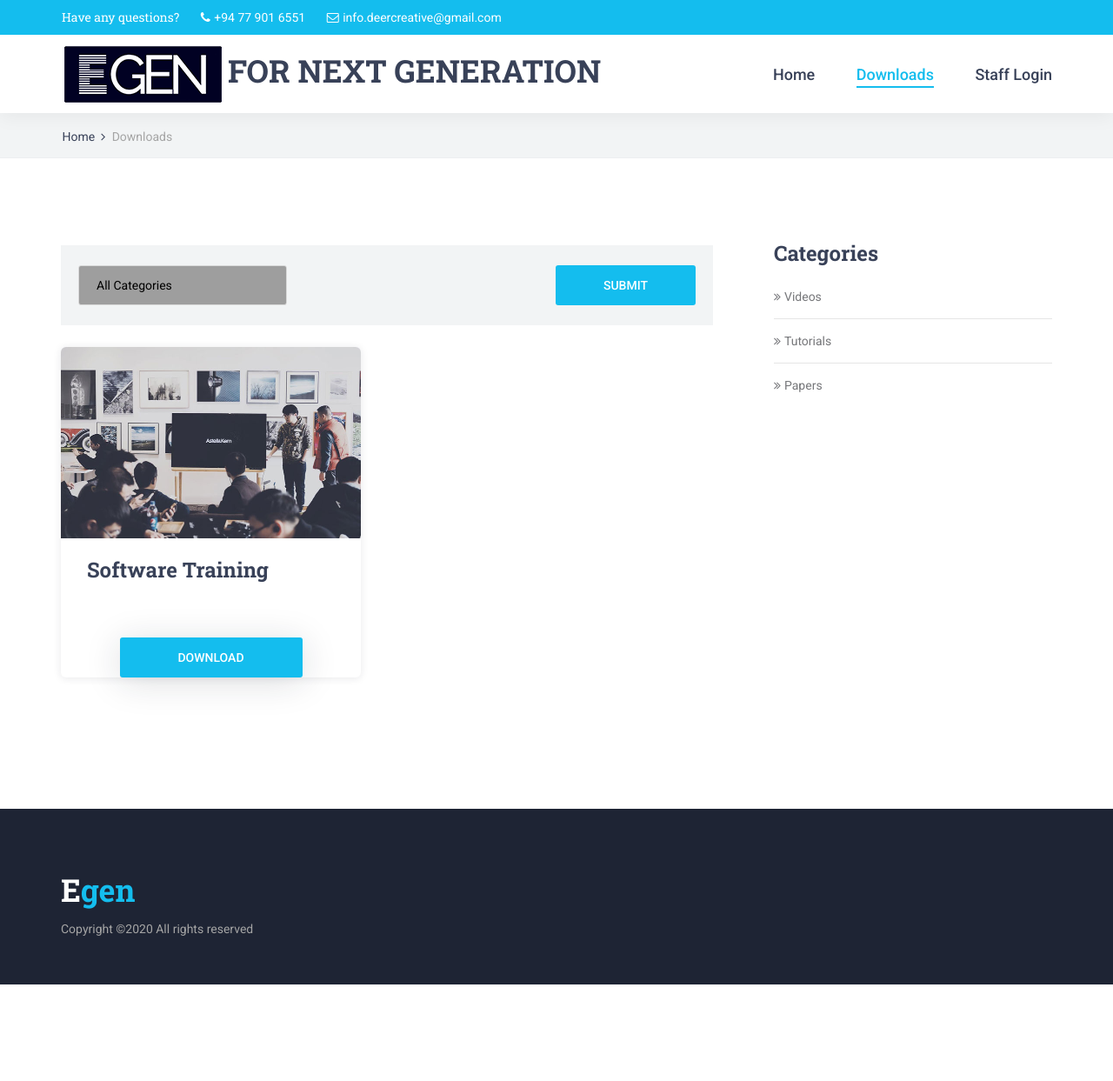
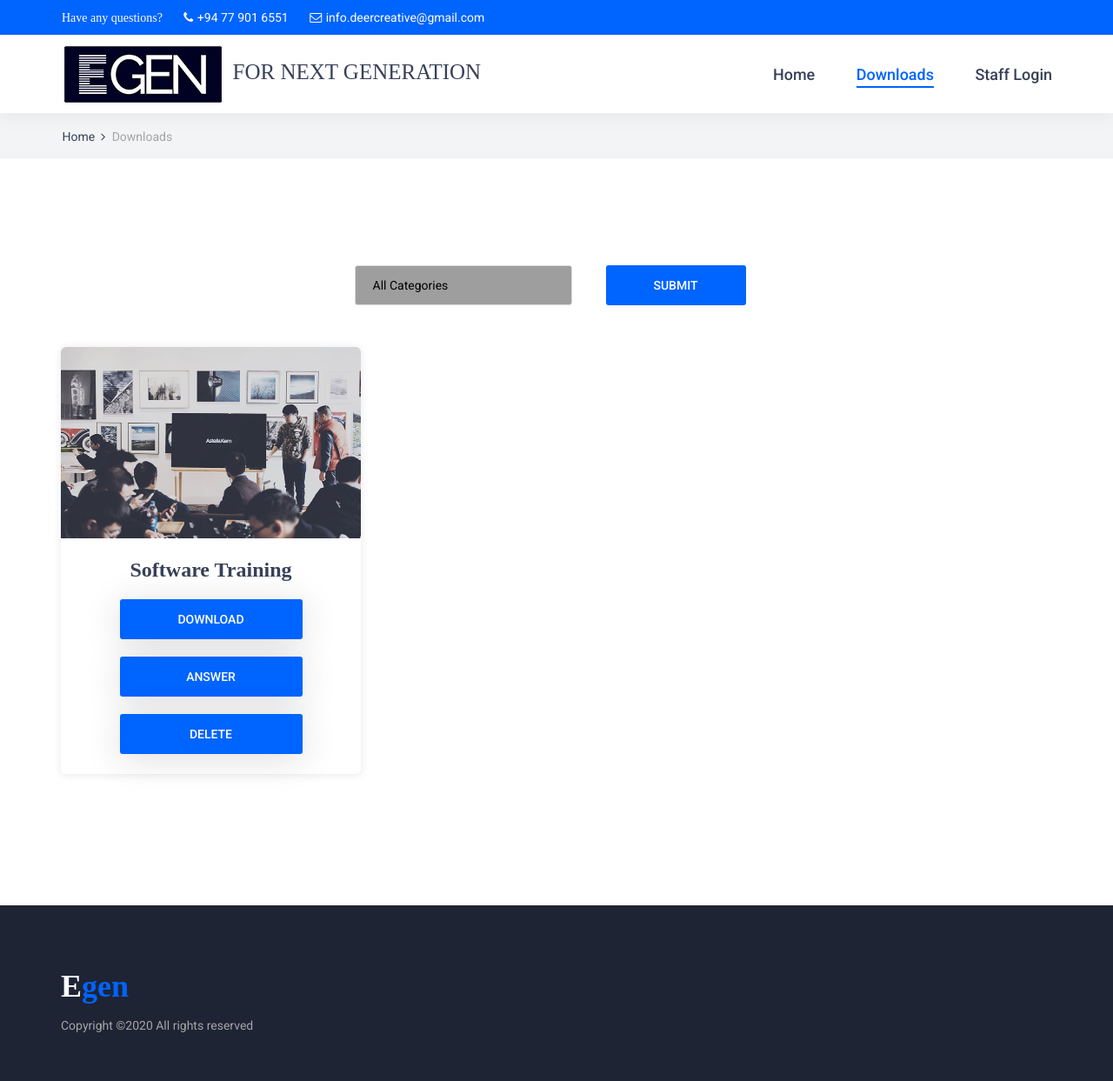
Before and after one commit to SahasPunchihewa/egen-learning-portal, a PHP site: page /downloads.php in a window 1280 px wide. Shown: the whole page at 87% size. Before the commit the page ends 1132 px from the top, so only its background shows below. Run offline with PHP 8.4, Linux system fonts and the light colour scheme; grey boxes are pictures that could not be loaded.

Commit message:
changed layout and colors and fonts

```diff
--- a/downloads.php
+++ b/downloads.php
@@ -142,39 +142,20 @@
 									<div class="course_image"><img src="images/course_4.jpg" alt=""></div>
 									<div class="course_body">
 										<h3 class="course_title">Software Training</h3>
+										<div class="courses_button trans_200">
+										<a href="">Download</a>
 									</div>
 									<div class="courses_button trans_200">
-										<a href="">Download</a>
+										<a href="mcq.php">Answer</a>
 									</div>
+									<div class="courses_button trans_200">
+										<a href="">Delete</a>
+									</div>
+									</div>
+
 								</div>
 							</div>
-
-
 						</div>
-
-
-
-					</div>
-				</div>
-
-				<!-- Courses Sidebar -->
-				<div class="col-lg-4">
-					<div class="sidebar">
-
-						<!-- Categories -->
-						<div class="sidebar_section">
-							<div class="sidebar_section_title">Categories</div>
-							<div class="sidebar_categories">
-								<ul>
-									<li><a href="#">Videos</a></li>
-									<li><a href="#">Tutorials</a></li>
-									<li><a href="#">Papers</a></li>
-								</ul>
-							</div>
-						</div>
-
-
-
 					</div>
 				</div>
 			</div>
--- a/index.php
+++ b/index.php
@@ -125,7 +125,7 @@
 						<div class="container">
 							<div class="row">
 								<div class="col text-center">
-									<div class="home_slider_title">Welcome To Egen Learning System</div>
+									<div class="home_slider_title">Welcome To <span>EGEN</span> Learning System</div>
 									<div class="home_slider_subtitle">Future Of Education Technology</div>
 									<div class="home_slider_form_container">
 										<form action="#" id="home_search_form_1" class="home_search_form d-flex flex-lg-row flex-column align-items-center justify-content-between">
--- a/styles/courses.css
+++ b/styles/courses.css
@@ -127,7 +127,7 @@ h4{font-size: 18px;}
 h5{font-size: 14px;}
 h1, h2, h3, h4, h5, h6
 {
-	font-family: 'Roboto Slab', serif;
+	font-family: "Montserrat";
 	font-weight: 700;
 	-webkit-font-smoothing: antialiased;
 	-webkit-text-shadow: rgba(0,0,0,.01) 0 0 1px;
@@ -268,7 +268,7 @@ section
 .top_bar
 {
 	width: 100%;
-	background: #14bdee;
+	background: #0064FF;
 }
 .header.scrolled .top_bar
 {
@@ -290,7 +290,7 @@ section
 }
 .question
 {
-	font-family: 'Roboto Slab', serif;
+	font-family: "Montserrat";
 	font-size: 14px;
 	color: #FFFFFF;
 	margin-left: 0px;
@@ -378,9 +378,9 @@ section
 }
 .logo_text
 {
-	font-family: 'Roboto Slab', serif;
-	font-size: 36px;
-	font-weight: 700;
+	font-family: "Ebrima";
+	font-size: 25px;
+	font-weight: 500;
 	line-height: 0.75;
 	color: #384158;
 	vertical-align: middle;
@@ -452,7 +452,7 @@ section
 	left: 0;
 	width: 100%;
 	height: 2px;
-	background: #14bdee;
+	background: #0064FF;
 	content: '';
 }
 .search_button
@@ -816,18 +816,18 @@ section
 }
 .courses_search_container
 {
-	padding-left: 20px;
-	padding-right: 20px;
-	background: #f2f4f5;
+
+	padding-left: 45%;
+	padding-right: 50%;
 }
 .courses_search_form
 {
-	width: 100%;
+	width: 450px;
 	height: 92px;
 }
 .courses_search_input
 {
-	width: 240px;
+	width: 250px;
 	height: 46px;
 	border: solid 1px #d9d9d9;
 	border-radius: 3px;
@@ -861,7 +861,7 @@ section
 {
 	width: 161px;
 	height: 46px;
-	background: #14bdee;
+	background: #0064FF;
 	color: #FFFFFF;
 	font-size: 14px;
 	font-weight: 500;
@@ -914,11 +914,11 @@ section
 }
 .course_title
 {
-
+	text-align: center;
 }
 .course_title a
 {
-	font-family: 'Roboto Slab', serif;
+	font-family: "Montserrat";
 	font-size: 20px;
 	color: #384158;
 	-webkit-transition: all 200ms ease;
@@ -990,10 +990,10 @@ section
 	width: 210px;
 	height: 46px;
 	border-radius: 3px;
-	background: #14bdee;
+	background: #0064FF;
 	text-align: center;
 	margin: 0 auto;
-	margin-top: 41px;
+	margin-top: 20px;
 	box-shadow: 0px 5px 40px rgba(29,34,47,0.15);
 }
 .courses_button:hover
@@ -1126,7 +1126,7 @@ section
 }
 .sidebar_section_title
 {
-	font-family: 'Roboto Slab', serif;
+	font-family: "Montserrat";
 	font-size: 24px;
 	font-weight: 700;
 	color: #384158;
@@ -1519,7 +1519,7 @@ section
 }
 .footer_logo_text
 {
-	font-family: 'Roboto Slab', serif;
+	font-family: "Montserrat";
 	font-size: 36px;
 	font-weight: 700;
 	line-height: 0.75;
@@ -1532,11 +1532,11 @@ section
 }
 .footer_logo_text span
 {
-	color: #14bdee;
+	color: #0064FF;
 }
 .footer_title
 {
-	font-family: 'Roboto Slab', serif;
+	font-family: "Montserrat";
 	font-size: 18px;
 	font-weight: 700;
 	color: #FFFFFF;
```
Also changed, not shown: other parts of styles/courses.css (+30 -30 lines), portal.php (+0 -9 lines), styles/contact.css (+27 -27 lines), styles/main_styles.css (+58 -54 lines).
